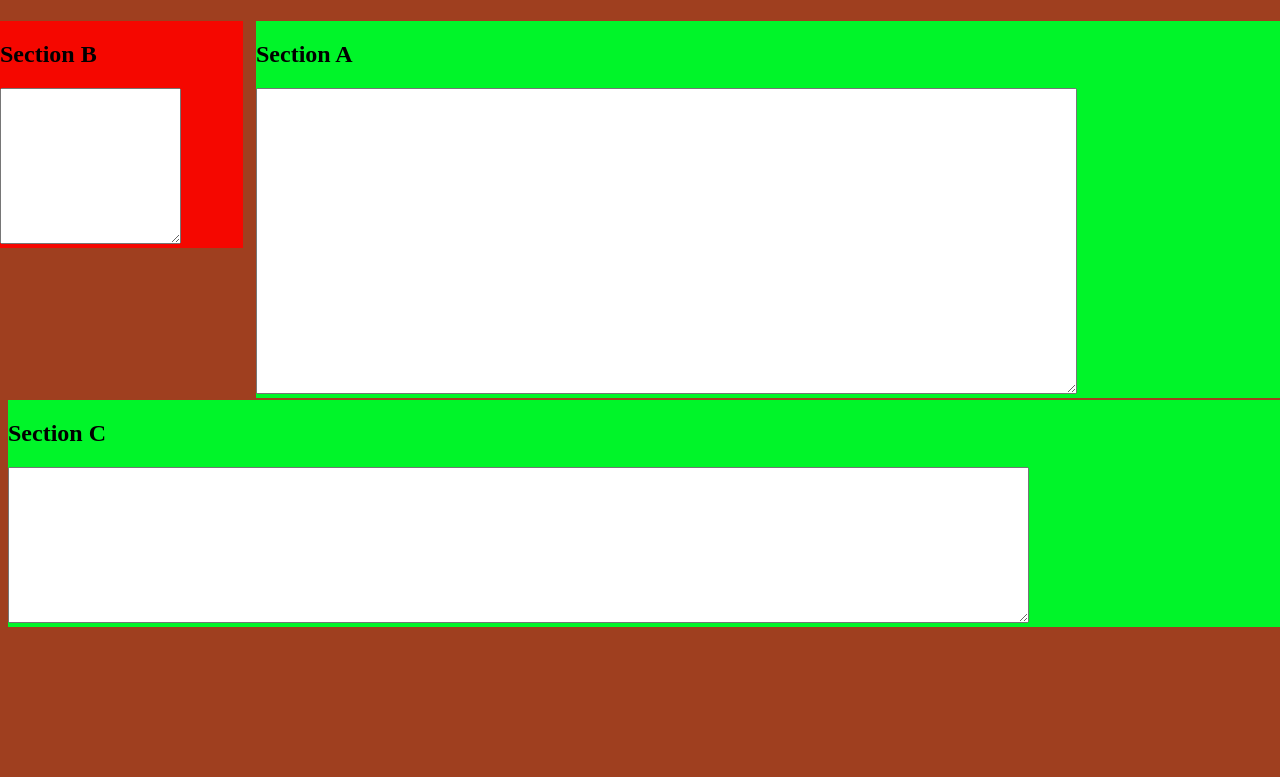
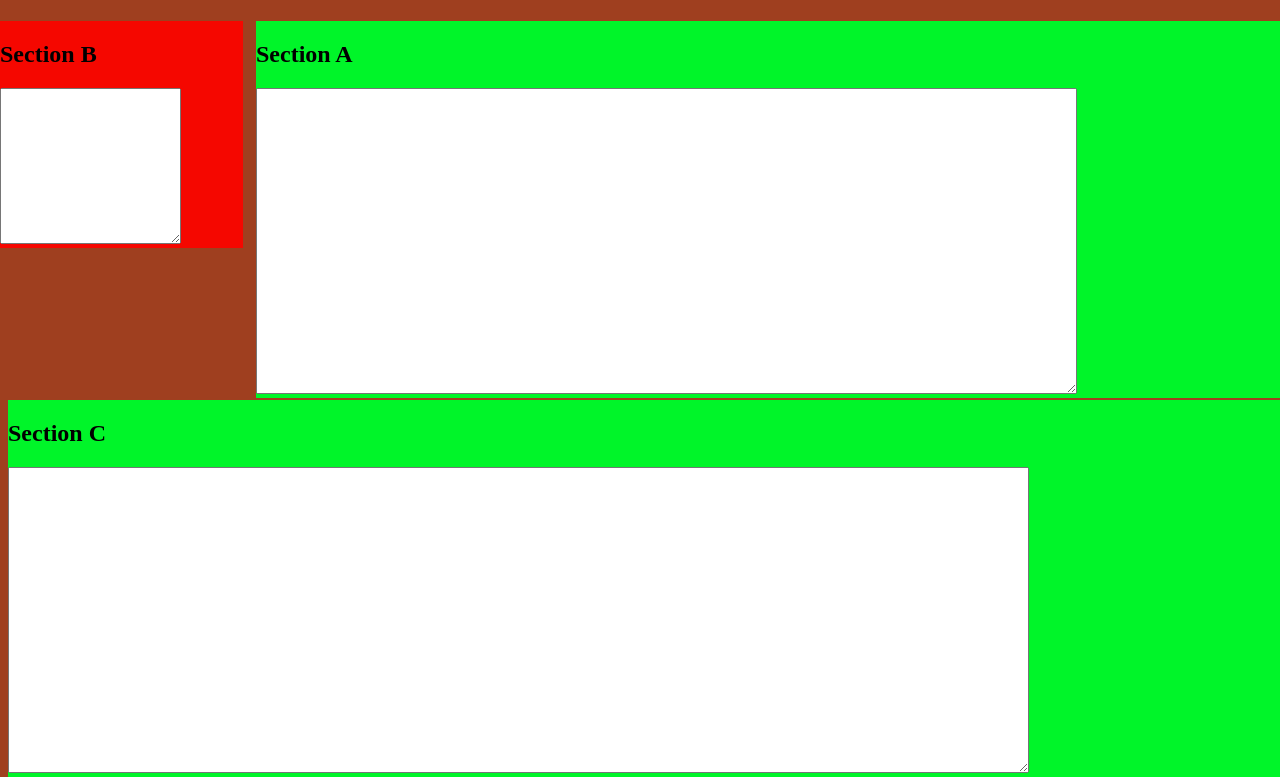
Before and after one commit to retropieman/Cornell-Notes-Editor, a plain HTML site: page index.html in a window 1280 px wide. Shown: the part 80-857 px from the top of the page. Before the commit the page ends 800 px from the top, so only its background shows below. Drawn offline with Linux system fonts and the light colour scheme.

Commit message:
Update index.html

```diff
--- a/index.html
+++ b/index.html
@@ -20,7 +20,7 @@
 </div>
 <div id="sectc" class="section">
 <h2>Section C</h2>
-<textarea rows="10" cols="125">
+<textarea rows="20" cols="125">
 </textarea>
 </div>
 </body>
```
